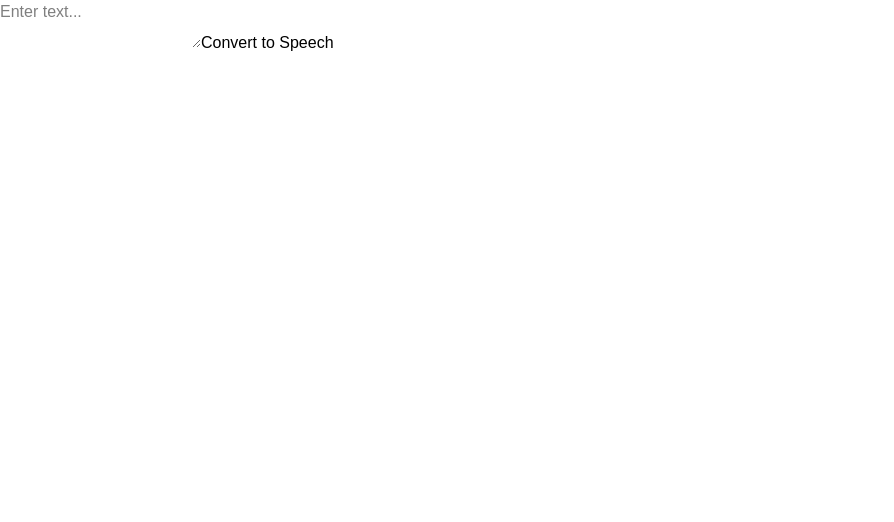
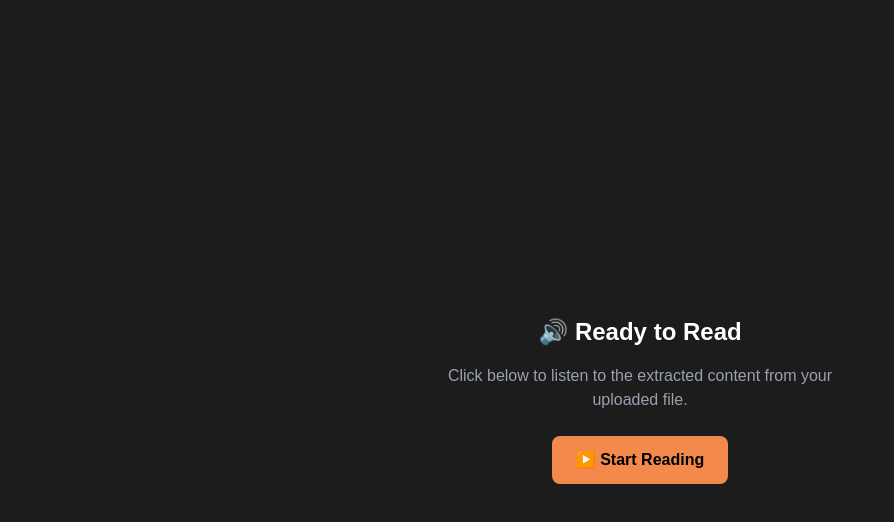
Before and after one commit to tee-boy/AudioRead, a Next.js app: page /readout in a window 1280 px wide. Shown: the top 522 px of the page, without its empty margins (0-894 px from the left). Built offline with nearby package versions, Linux system fonts and the light colour scheme.

Commit message:
changes made

```diff
--- a/package.json
+++ b/package.json
@@ -9,8 +9,11 @@
     "lint": "eslint"
   },
   "dependencies": {
+    "eslint-plugin-react-hooks": "^7.0.0-canary-71b3a03c-20251021",
     "framer-motion": "^12.23.22",
+    "mammoth": "^1.11.0",
     "next": "15.5.3",
+    "pdfjs-dist": "^5.4.296",
     "react": "19.1.0",
     "react-dom": "19.1.0",
     "react-hot-toast": "^2.6.0"
--- a/src/app/components/analysis/onboarding.tsx
+++ b/src/app/components/analysis/onboarding.tsx
@@ -4,6 +4,8 @@ import { useEffect, useState, useRef } from "react";
 import Header from "../nav";
 import toast from "react-hot-toast";
 import { useRouter } from "next/navigation";
+import mammoth from "mammoth"
+import * as pdfjsLib from "pdfjs-dist";
 
 const Onboarding = () => {
   const [file, setFile] = useState<File | null>(null)
@@ -27,16 +29,19 @@ const Onboarding = () => {
     return true
   }
 
-// 🔹 Start analyzing (for all allowed types now)
-const startAnalyzing = (file: File) => {
-  if (allowedTypes.includes(file.type)) {
-    const steps = [0, 1, 3, 10, 40, 70, 90, 95, 100]
-    let i = 0
+  // Start analyzing (for all allowed types now)
+  const startAnalyzing = (file: File) => {
+    if (allowedTypes.includes(file.type)) {
+      const steps = [0, 1, 3, 10, 40, 70, 90, 95, 100]
+      let i = 0;
 
     setProgress(0) // show overlay
 
-    // 🔸 Simulate text extraction (this will later handle actual reading)
+    // Simulate text extraction (this will later handle actual reading)
     extractFileContent(file)
+
+    // Required for pdf.js worker
+    pdfjsLib.GlobalWorkerOptions.workerSrc = `//cdnjs.cloudflare.com/ajax/libs/pdf.js/${pdfjsLib.version}/pdf.worker.min.js`;
 
     const interval = setInterval(() => {
       setProgress(steps[i])
@@ -44,7 +49,8 @@ const startAnalyzing = (file: File) => {
         clearInterval(interval)
         toast.success("Analysis Complete ✅")
         setTimeout(() => {
-          router.push("/readout") // navigate after analysis is complete
+          router.push("/readout")
+        // navigate after analysis is complete
         }, 800)
       }
       i++
@@ -54,35 +60,65 @@ const startAnalyzing = (file: File) => {
   }
 }
 
-// 🔹 File text extraction (placeholder for now)
+
+// File text extraction (with localStorage support)
+// 🔹 File text extraction (with real text + safe PDF handling)
 const extractFileContent = async (file: File) => {
   try {
-    let text = ""
+    let text = "";
+
     if (file.type === "application/pdf") {
-      text = "📄 Extracted text from PDF file (simulated)"
-    } else if (file.type === "text/plain") {
-      const content = await file.text()
-      text = content.slice(0, 200) + "..."
-    } else if (
+      // ✅ Read real text from PDF
+      const arrayBuffer = await file.arrayBuffer();
+      const pdf = await pdfjsLib.getDocument({ data: arrayBuffer }).promise;
+      let fullText = "";
+
+      for (let i = 1; i <= pdf.numPages; i++) {
+        const page = await pdf.getPage(i);
+        const content = await page.getTextContent();
+
+        const strings = (content.items as any[])
+          .map((item) => ("str" in item ? item.str : ""))
+          .join(" ");
+
+        fullText += strings + "\n";
+      }
+
+      text = fullText.trim();
+    }
+    else if (file.type === "text/plain") {
+      // ✅ Read simple text file directly
+      text = await file.text();
+    }
+    else if (
       file.type === "application/msword" ||
       file.type === "application/vnd.openxmlformats-officedocument.wordprocessingml.document"
     ) {
-      text = "📘 Extracted text from Word document (simulated)"
+      // ✅ Read Word document
+      const arrayBuffer = await file.arrayBuffer();
+      const result = await mammoth.extractRawText({ arrayBuffer });
+      text = result.value.trim();
     }
 
-    console.log("Extracted Text Preview:", text)
-  } catch (error) {
-    console.error("Error extracting file content:", error)
+    // ✅ Save extracted text
+    if (!text) {
+      throw new Error("No readable text found in the uploaded file.");
+    }
+
+    console.log("✅ Extracted Text:", text.slice(0, 300) + "...");
+    localStorage.setItem("extractedText", text);
   }
-}
-
+  catch (error) {
+    console.error("❌ Error extracting file content:", error);
+  }
+};
 
   const handleFileChange = (e: React.ChangeEvent<HTMLInputElement>) => {
     if (e.target.files && e.target.files[0]) {
       if (validateFile(e.target.files[0])) {
         setFile(e.target.files[0])
         toast.success(`File uploaded: ${e.target.files[0].name} ✅`)
-        startAnalyzing(e.target.files[0]) // 🔹 analysis here
+        startAnalyzing(e.target.files[0]) // analysis here
       }
     }
   }
@@ -95,7 +131,7 @@ const extractFileContent = async (file: File) => {
         if (validateFile(file)) {
           setFile(file)
           toast.success(`Pasted file: ${file.name} 📎`)
-          startAnalyzing(file) // 🔹 analysis here
+          startAnalyzing(file) // analysis here
         }
       }
     }
@@ -125,7 +161,7 @@ const extractFileContent = async (file: File) => {
       if (droppedFile && validateFile(droppedFile)) {
         setFile(droppedFile)
         toast.success(`Dropped file: ${droppedFile.name} 📂`)
-        startAnalyzing(droppedFile) // 🔹 analysis here
+        startAnalyzing(droppedFile) // analysis here
       }
     }
 
@@ -144,7 +180,7 @@ const extractFileContent = async (file: File) => {
     <div className="min-h-screen flex flex-col relative">
       <Header />
 
-      {/* 🔹 Fullscreen drag overlay */}
+      {/* Fullscreen drag overlay */}
       {isDragging && (
         <div
           className="absolute inset-0 z-50 flex items-center justify-center bg-black/30 backdrop-blur-md"
@@ -156,7 +192,7 @@ const extractFileContent = async (file: File) => {
         </div>
       )}
 
-      {/* 🔹 Analyzing overlay */}
+      {/* Analyzing overlay */}
       {progress !== null && (
         <div className="absolute inset-0 z-50 flex flex-col items-center justify-center bg-black/50 backdrop-blur-md text-white">
           <h2 className="text-2xl font-semibold mb-4">Analyzing File...</h2>
--- a/src/app/components/readout.tsx
+++ b/src/app/components/readout.tsx
@@ -1,28 +1,55 @@
 "use client";
 import { useState } from "react";
 
-export default function TextToSpeech() {
-  const [text, setText] = useState("");
+export default function ReadOut() {
+  const [isPlaying, setIsPlaying] = useState(false);
+  const [isLoading, setIsLoading] = useState(false);
 
-  const playAudio = async () => {
+  const handlePlay = async () => {
+    const text = localStorage.getItem("extractedText");
+    if (!text) {
+      console.error("No extracted text found.");
+      return;
+    }
+
+    setIsLoading(true);
+    try {
       const res = await fetch("/api/speech", {
         method: "POST",
         headers: { "Content-Type": "application/json" },
-      body: JSON.stringify({ text, voice: "EXAVITQu4vr4xnSDxMaL" })
+        body: JSON.stringify({ text, voice: "EXAVITQu4vr4xnSDxMaL" }),
       });
+
+      if (!res.ok) throw new Error("Speech generation failed");
+
       const blob = await res.blob();
       const url = URL.createObjectURL(blob);
-    new Audio(url).play();
+      const audio = new Audio(url);
+
+      await audio.play(); // now allowed since user clicked button ✅
+      setIsPlaying(true);
+      localStorage.removeItem("extractedText"); // optional cleanup
+    } catch (error) {
+      console.error("Error playing audio:", error);
+    } finally {
+      setIsLoading(false);
+    }
   };
 
   return (
-    <div>
-      <textarea
-        value={text}
-        onChange={(e) => setText(e.target.value)}
-        placeholder="Enter text..."
-      />
-      <button onClick={playAudio}>Convert to Speech</button>
+    <div className="flex flex-col items-center justify-center min-h-screen bg-[#1c1c1c] text-white">
+      <h1 className="text-2xl font-semibold mb-4">🔊 Ready to Read</h1>
+      <p className="text-gray-400 mb-6 text-center max-w-md">
+        Click below to listen to the extracted content from your uploaded file.
+      </p>
+
+      <button
+        onClick={handlePlay}
+        disabled={isLoading}
+        className="px-6 py-3 bg-[#f4894c] text-black rounded-lg font-bold hover:bg-[#ffb070] transition active:scale-95"
+      >
+        {isLoading ? "Converting..." : isPlaying ? "Playing..." : "▶️ Start Reading"}
+      </button>
     </div>
   );
 }
```
Also changed, not shown: 1 other file (tests, documents, lock files or other folders). Lines whose indentation alone changed are shown as unchanged.
